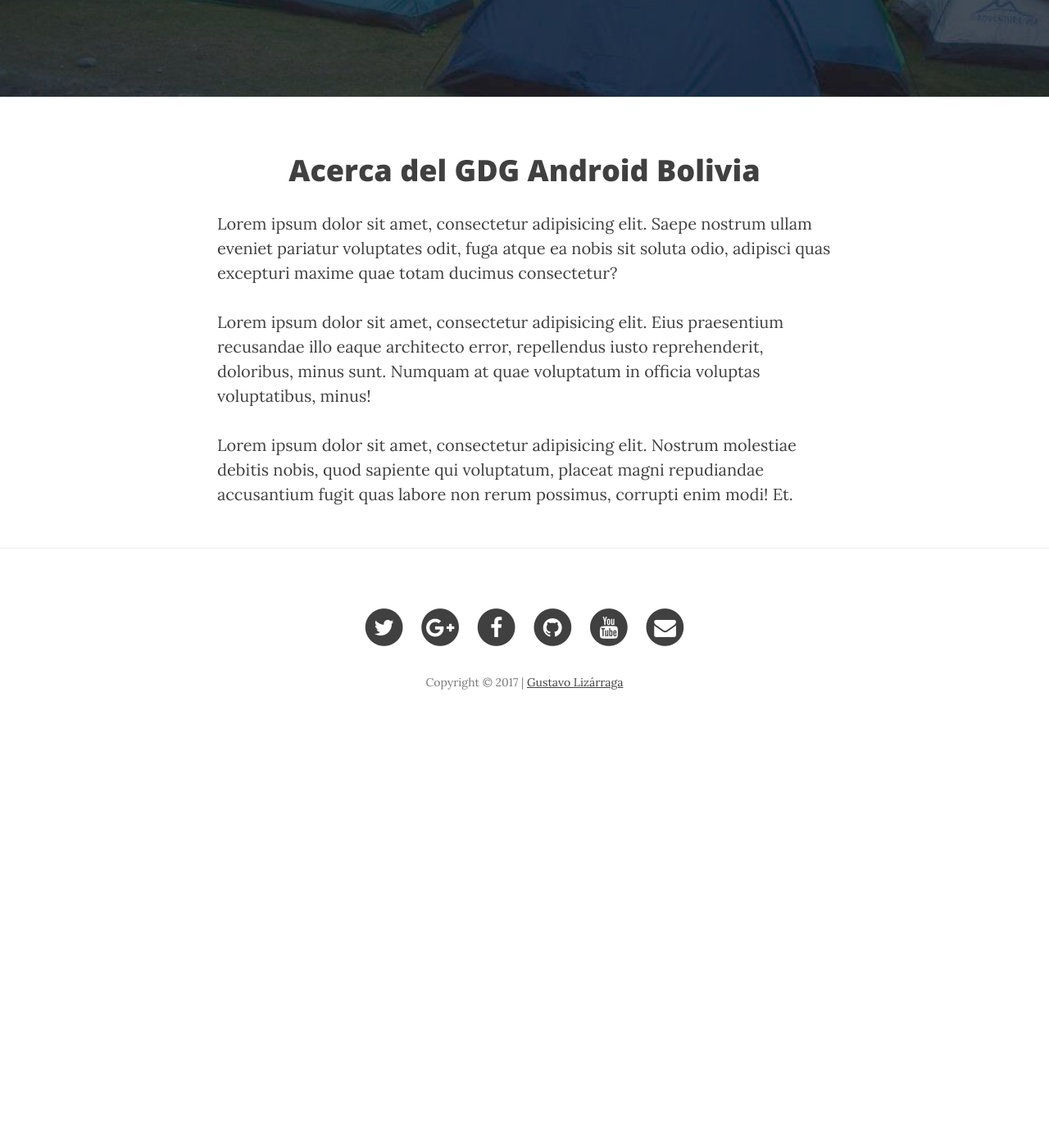
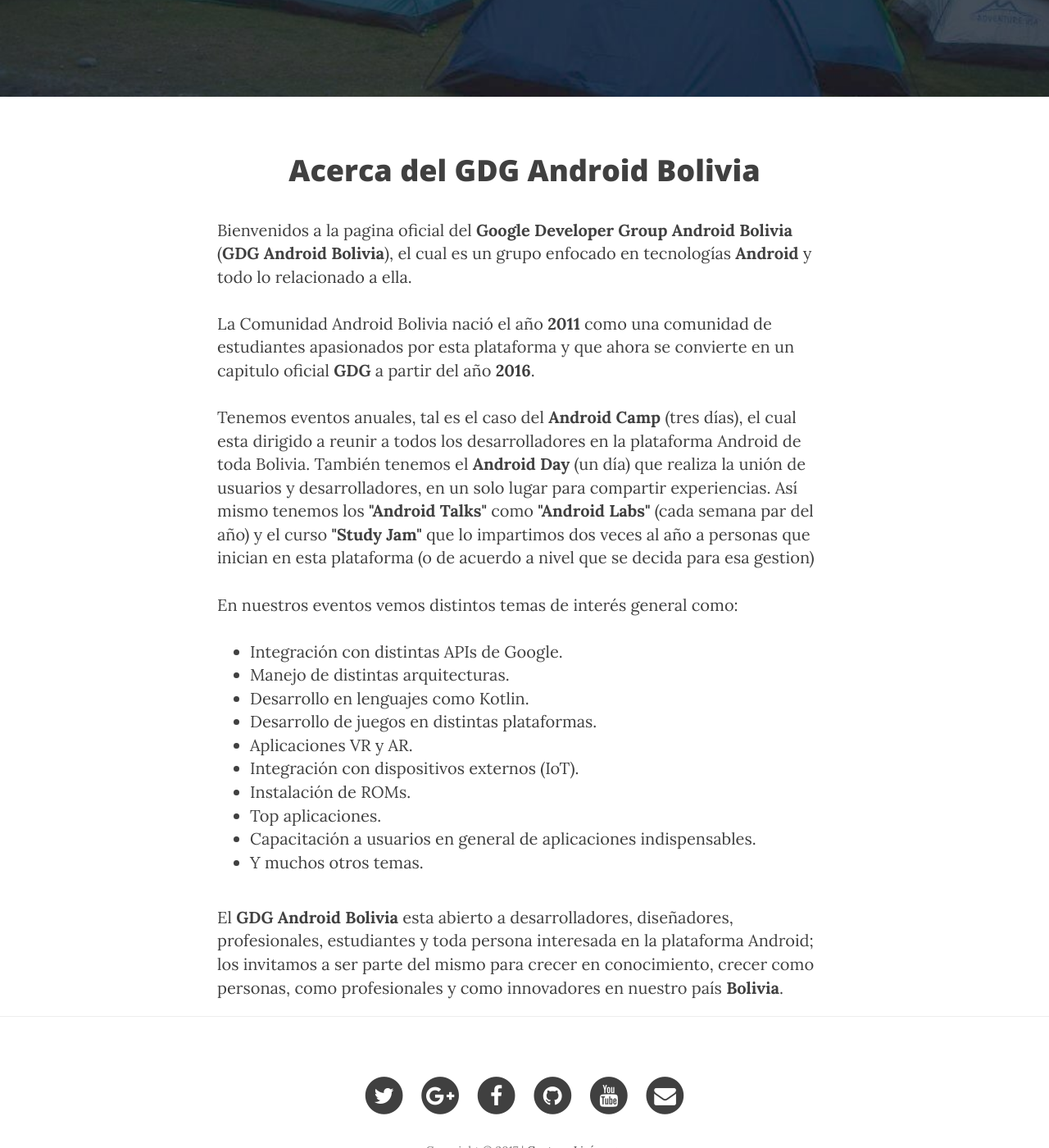
Before and after one commit to GDGAndroidBolivia/gdgandroidbolivia.github.io, a Jekyll site: the page built from about.html, in a window 1280 px wide and 1400 px high, scrolled down 442 px. Shown: the whole window at 82% size. Built offline with Jekyll 4.4.1, drawn with Linux system fonts in a browser that asks for light colours; nearby versions of some CDN libraries; before the commit the page ends 1350 px from its top, so only the background shows below that.

Commit message:
Adicion de descripcion acerca del GDG Android Bolivia

```diff
--- a/about.html
+++ b/about.html
@@ -9,9 +9,46 @@ header-img: "img/acercade-bg.jpg"
 		Acerca del GDG Android Bolivia
 	</h1>
 </center>
+<br/>
+<span class="subheading"s>
+	Bienvenidos a la pagina oficial del <b>Google Developer Group Android Bolivia</b> (<b>GDG Android Bolivia</b>), el cual es un grupo enfocado en tecnologías <b>Android</b> y todo lo relacionado a ella.<br/><br/>
 
-<p>Lorem ipsum dolor sit amet, consectetur adipisicing elit. Saepe nostrum ullam eveniet pariatur voluptates odit, fuga atque ea nobis sit soluta odio, adipisci quas excepturi maxime quae totam ducimus consectetur?</p>
+	La Comunidad Android Bolivia nació el año <b>2011</b> como una comunidad de estudiantes apasionados por esta plataforma y que ahora se convierte en un capitulo oficial <b>GDG</b> a partir del año <b>2016</b>.<br/><br/>
 
-<p>Lorem ipsum dolor sit amet, consectetur adipisicing elit. Eius praesentium recusandae illo eaque architecto error, repellendus iusto reprehenderit, doloribus, minus sunt. Numquam at quae voluptatum in officia voluptas voluptatibus, minus!</p>
+	Tenemos eventos anuales, tal es el caso del <b>Android Camp</b> (tres días), el cual esta dirigido a reunir a todos los desarrolladores en la plataforma Android de toda Bolivia. También tenemos el <b>Android Day</b> (un día) que realiza la unión de usuarios y desarrolladores, en un solo lugar para compartir experiencias. Así mismo tenemos los <b>"Android Talks"</b> como <b>"Android Labs"</b> (cada semana par del año) y el curso <b>"Study Jam"</b> que lo impartimos dos veces al año a personas que inician en esta plataforma (o de acuerdo a nivel que se decida para esa gestion)<br/><br/>
 
-<p>Lorem ipsum dolor sit amet, consectetur adipisicing elit. Nostrum molestiae debitis nobis, quod sapiente qui voluptatum, placeat magni repudiandae accusantium fugit quas labore non rerum possimus, corrupti enim modi! Et.</p>
+	En nuestros eventos vemos distintos temas de interés general como: <br/><br/>
+	<ul>
+		<li>
+			Integración con distintas APIs de Google.
+		</li>
+		<li>
+			Manejo de distintas arquitecturas.
+		</li>
+		<li>
+			Desarrollo en lenguajes como Kotlin.
+		</li>
+		<li>
+			Desarrollo de juegos en distintas plataformas.
+		</li>
+		<li>
+			Aplicaciones VR y AR.
+		</li>
+		<li>
+			Integración con dispositivos externos (IoT).
+		</li>
+		<li>
+			Instalación de ROMs.
+		</li>
+		<li>
+			Top aplicaciones.
+		</li>
+		<li>
+			Capacitación a usuarios en general de aplicaciones indispensables.
+		</li>
+		<li>
+			Y muchos otros temas.
+		</li>
+	</ul>
+	<br/>El <b>GDG Android Bolivia</b> esta abierto a desarrolladores, diseñadores, profesionales, estudiantes y toda persona interesada en la plataforma Android; los invitamos a ser parte del mismo para crecer en conocimiento, crecer como personas, como profesionales y como innovadores en nuestro país <b>Bolivia</b>.
+</span>
```
